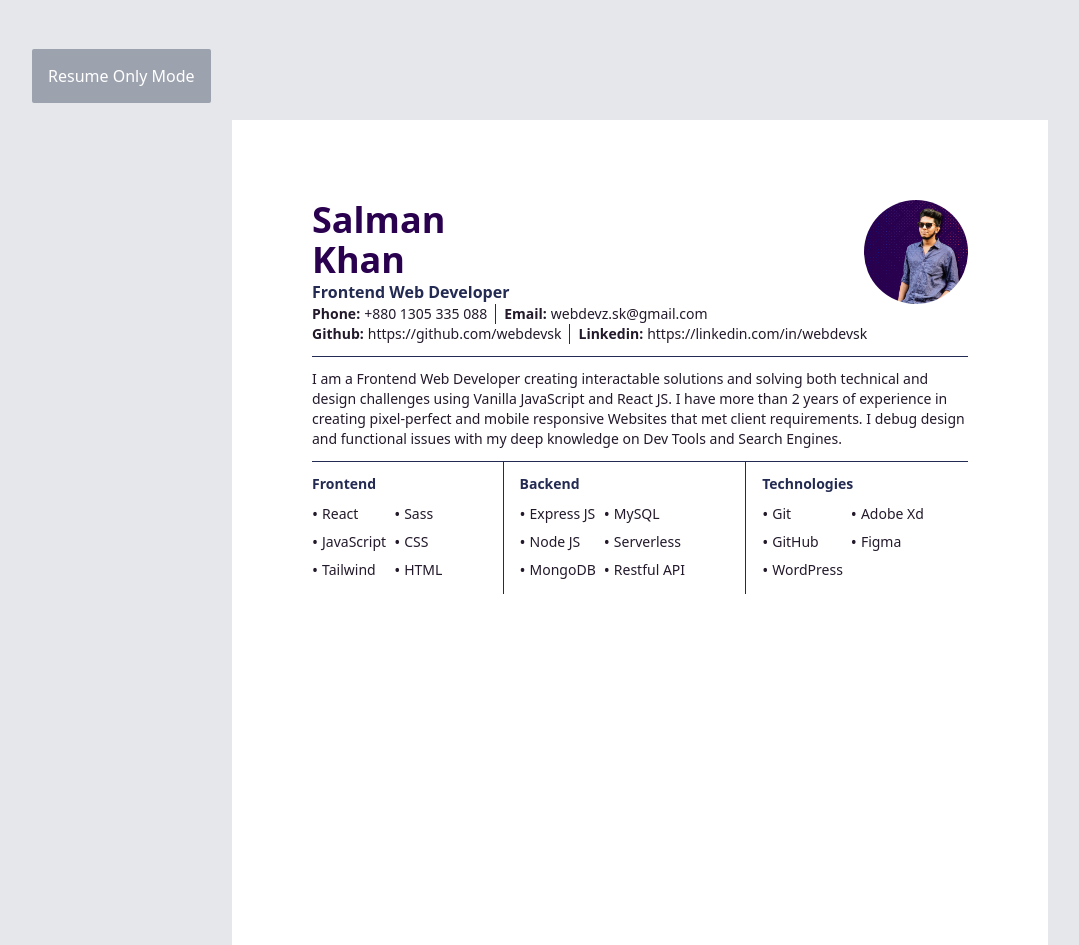
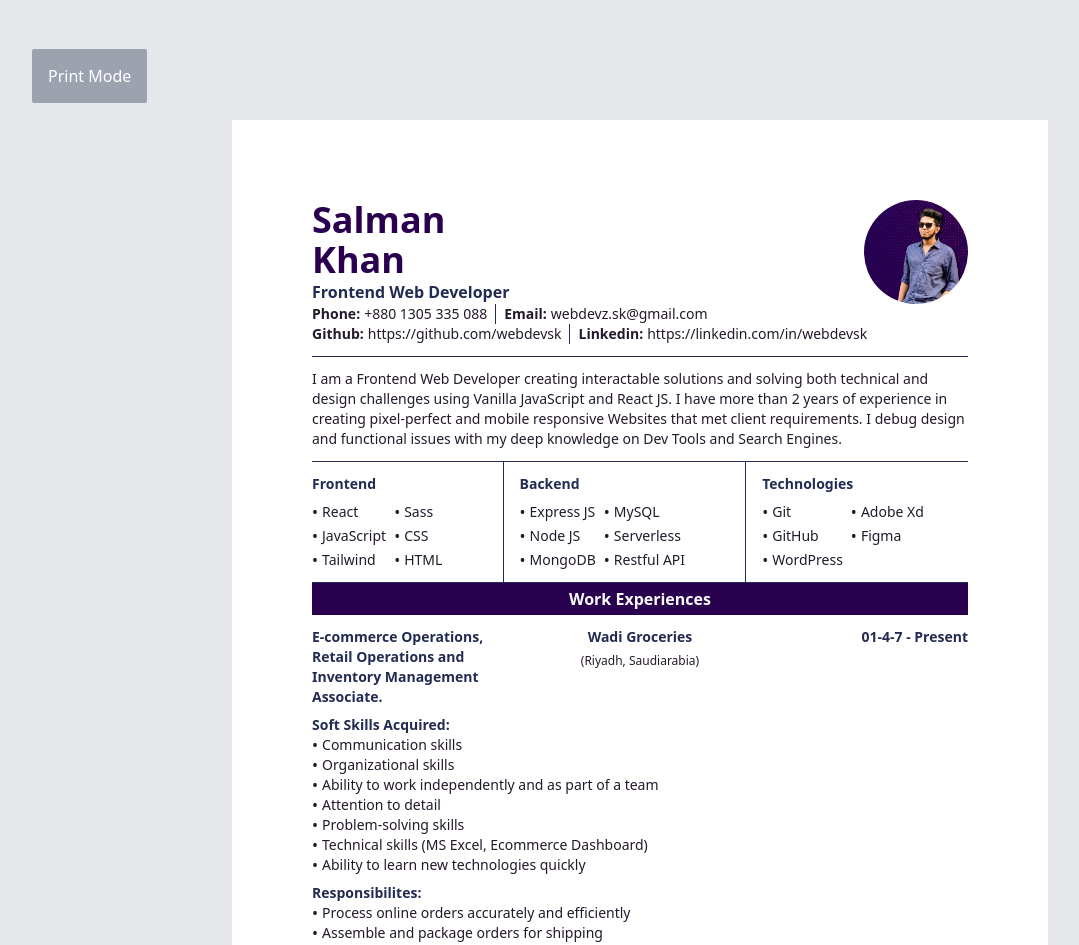
Before and after one commit to webdevsk/next-resume, a React (Vite) app: page / in a window 1280 px wide. Shown: the top 945 px of the page, without its empty margins (0-1079 px from the left). Built offline with nearby package versions, Linux system fonts and the light colour scheme.

Commit message:
Done with Experiences layout

```diff
--- a/src/App.jsx
+++ b/src/App.jsx
@@ -3,27 +3,27 @@ import Template1 from "./templates/Template1"
 function App() {
   const url = new URL(window.location.href)
   const params = new URLSearchParams(url.search)
-  const resumeOnlyMode = params.get("resumeonly")
+  const printMode = params.get("printonly")
 
   return (
     <div
       className={
-        !resumeOnlyMode ? "flex flex-wrap justify-center gap-y-8 py-16" : ""
+        !printMode ? "flex flex-wrap justify-center gap-y-8 py-16" : ""
       }
     >
-      {!resumeOnlyMode && (
+      {!printMode && (
         <div className="w-full" id="other-body-stuff">
           <div className="container">
             <a
               className="rounded-sm bg-gray-400 p-4 text-white transition-colors hover:bg-gray-600"
-              href={url + "?resumeonly=true"}
+              href={url + "?printonly=true"}
             >
-              Resume Only Mode
+              Print Mode
             </a>
           </div>
         </div>
       )}
-      <div id={!resumeOnlyMode && "pdf-container"}>
+      <div id={!printMode && "pdf-container"}>
         <div id="pdf">
           <Template1 />
         </div>
--- a/src/resume.js
+++ b/src/resume.js
@@ -13,6 +13,7 @@ const resume = {
     linkedin: "https://linkedin.com/in/webdevsk",
     twitter: null,
     facebook: null,
+    liveLink: "https://webdevsk.github.io/react-resume/",
     about:
       "I am a Frontend Web Developer creating interactable solutions and solving both technical and design challenges using Vanilla JavaScript and React JS. I have more than 2 years of experience in creating pixel-perfect and mobile responsive Websites that met client requirements. I debug design and functional issues with my deep knowledge on Dev Tools and Search Engines.",
     skills: [
@@ -45,15 +46,30 @@ const resume = {
       //   },
     ],
     experiences: [
-      //   {
-      //     position: null,
-      //     company: null,
-      //     location: null,
-      //     dateFrom: null,
-      //     dateTo: null,
-      //     skillset: "",
-      //     responsibilities: [],
-      //   },
+      {
+        position:
+          "E-commerce Operations, Retail Operations and Inventory Management Associate.",
+        company: "Wadi Groceries",
+        location: "Riyadh, Saudiarabia",
+        dateFrom: "01-4-7",
+        dateTo: "Present",
+        skills: [
+          "Communication skills",
+          "Organizational skills",
+          "Ability to work independently and as part of a team",
+          "Attention to detail",
+          "Problem-solving skills",
+          "Technical skills (MS Excel, Ecommerce Dashboard)",
+          "Ability to learn new technologies quickly",
+        ],
+        responsibilities: [
+          "Process online orders accurately and efficiently",
+          "Assemble and package orders for shipping",
+          "Update shop database using MS Excel and online console inorder to maintain inventory records",
+          "Troubleshoot technical problems",
+          "Stay up-to-date on the latest ecommerce technologies",
+        ],
+      },
     ],
     educations: [
       //   {
--- a/src/templates/Template1.css
+++ b/src/templates/Template1.css
@@ -53,10 +53,46 @@
   }
 
   #skills .skillset {
-    @apply grid grid-flow-row justify-start gap-x-2 gap-y-1 pt-2 marker:text-xs marker:text-body md:grid-flow-col md:grid-rows-3;
+    @apply grid grid-flow-row justify-start gap-x-2 gap-y-1 pt-2 md:grid-flow-col md:grid-rows-3;
   }
 
-  #skills .skillset li {
-    @apply inline-flex items-center gap-1 before:content-["•"];
+  /* projects */
+  #experiences {
+    @apply border-t border-accent;
+  }
+  #experiences .heading {
+    @apply bg-theme py-1 text-center;
+  }
+  #experiences .heading > * {
+    @apply text-gray-50;
+  }
+  #experiences .content {
+    @apply mt-template flex flex-col gap-y-4;
+  }
+  #experiences .sections {
+    @apply flex flex-col gap-y-2;
+  }
+  #experiences .row {
+    @apply grid grid-cols-3 gap-x-2;
+  }
+  #experiences .company {
+    @apply text-center;
+  }
+  #experiences .date {
+    @apply text-end;
+  }
+  #experiences :where(.responsibilities, .soft-skills) {
+  }
+  /* #experiences .soft-skills {
+    @apply flex flex-wrap gap-x-2;
+  }
+  #experiences .soft-skills > * {
+    @apply w-1/4 grow;
+  } */
+}
+
+@layer utilities {
+  .bullet-list > * {
+    @apply flex items-center gap-1 before:leading-3 before:content-["•"];
   }
 }
--- a/src/templates/Template1.jsx
+++ b/src/templates/Template1.jsx
@@ -84,7 +84,7 @@ const Template1 = () => {
               <div key={category.heading} className="col">
                 <h6>{category.heading}</h6>
 
-                <ul className="skillset">
+                <ul className="skillset bullet-list">
                   {category.data.map((skill) => (
                     <li key={skill}>
                       <p>{skill}</p>
@@ -129,27 +129,45 @@ const Template1 = () => {
       {data.experiences.length !== 0 && (
         <div id="experiences">
           <div className="heading">
-            <h4>Work Experience</h4>
+            <h5>Work Experiences</h5>
           </div>
           <ul className="content">
             {data.experiences.map((job) => (
-              <li key={job.title}>
+              <li key={job.position} className="sections">
                 <div className="row">
-                  <h5>{job.title}</h5>
-                  <h5>{job.company}</h5>
-                  <small>{job.location}</small>
-                  <small>{job.dateFrom}</small>
-                  <small>{job.dateTo}</small>
+                  <div className="position">
+                    <h6>{job.position}</h6>
+                  </div>
+                  <div className="company">
+                    <h6>{job.company}</h6>
+                    <small>({job.location})</small>
+                  </div>
+                  <div className="date">
+                    <h6>
+                      {job.dateFrom} - {job.dateTo}
+                    </h6>
+                  </div>
                 </div>
-                <div className="row">
-                  <h5>Soft Skills Acquired:</h5>
-                  <p>{job.skillset}</p>
+                <div>
+                  <h6>Soft Skills Acquired:</h6>
+                  <ul className="soft-skills bullet-list">
+                    {job.skills.map((skill) => (
+                      <li key={skill}>
+                        <p>{skill}</p>
+                      </li>
+                    ))}
+                  </ul>
                 </div>
-                <ul className="responsibilities">
-                  {job.responsibilities.map((responsibility) => (
-                    <li key={responsibility}>{responsibility}</li>
-                  ))}
-                </ul>
+                <div>
+                  <h6>Responsibilites:</h6>
+                  <ul className="responsibilities bullet-list">
+                    {job.responsibilities.map((responsibility) => (
+                      <li key={responsibility}>
+                        <p>{responsibility}</p>
+                      </li>
+                    ))}
+                  </ul>
+                </div>
               </li>
             ))}
           </ul>
```
